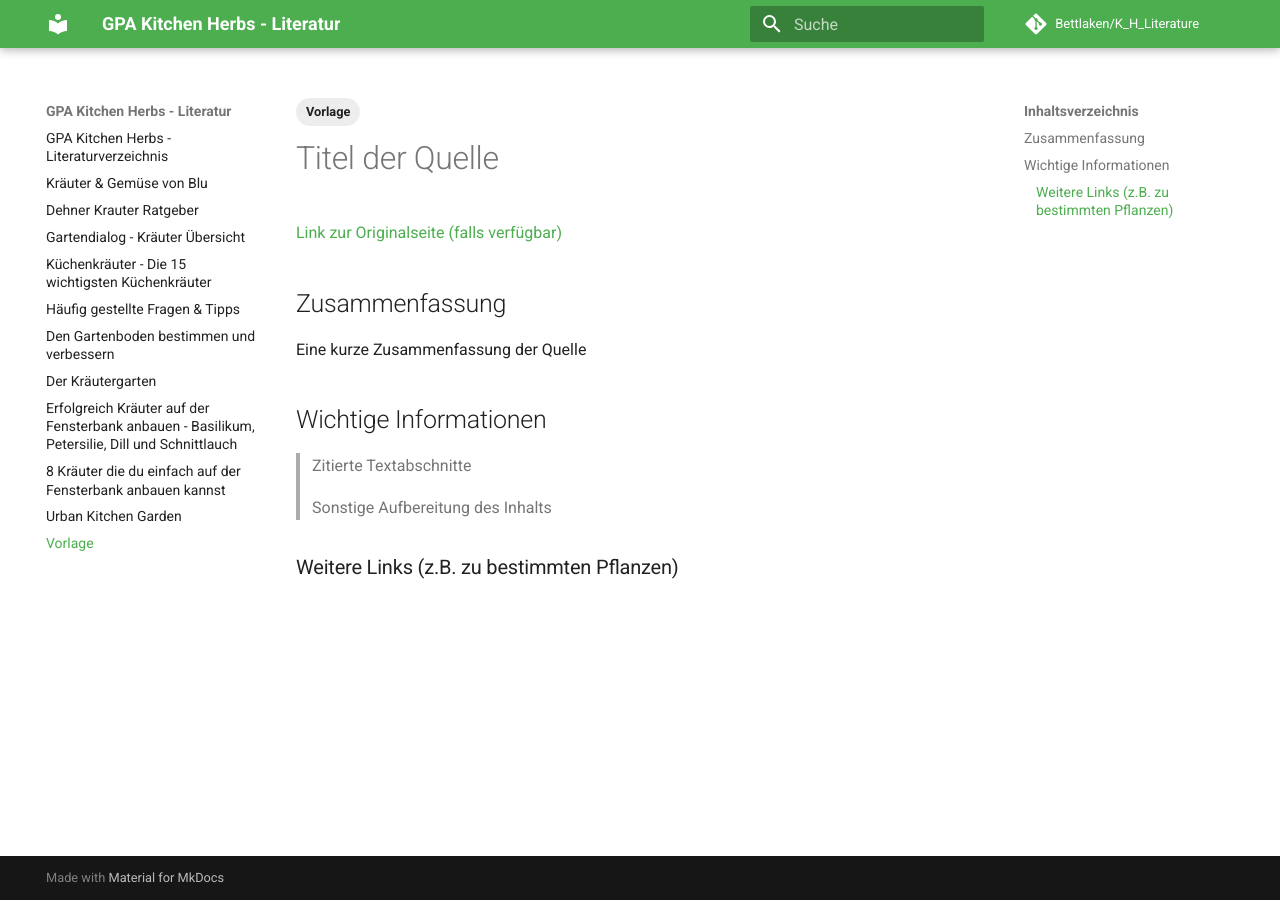
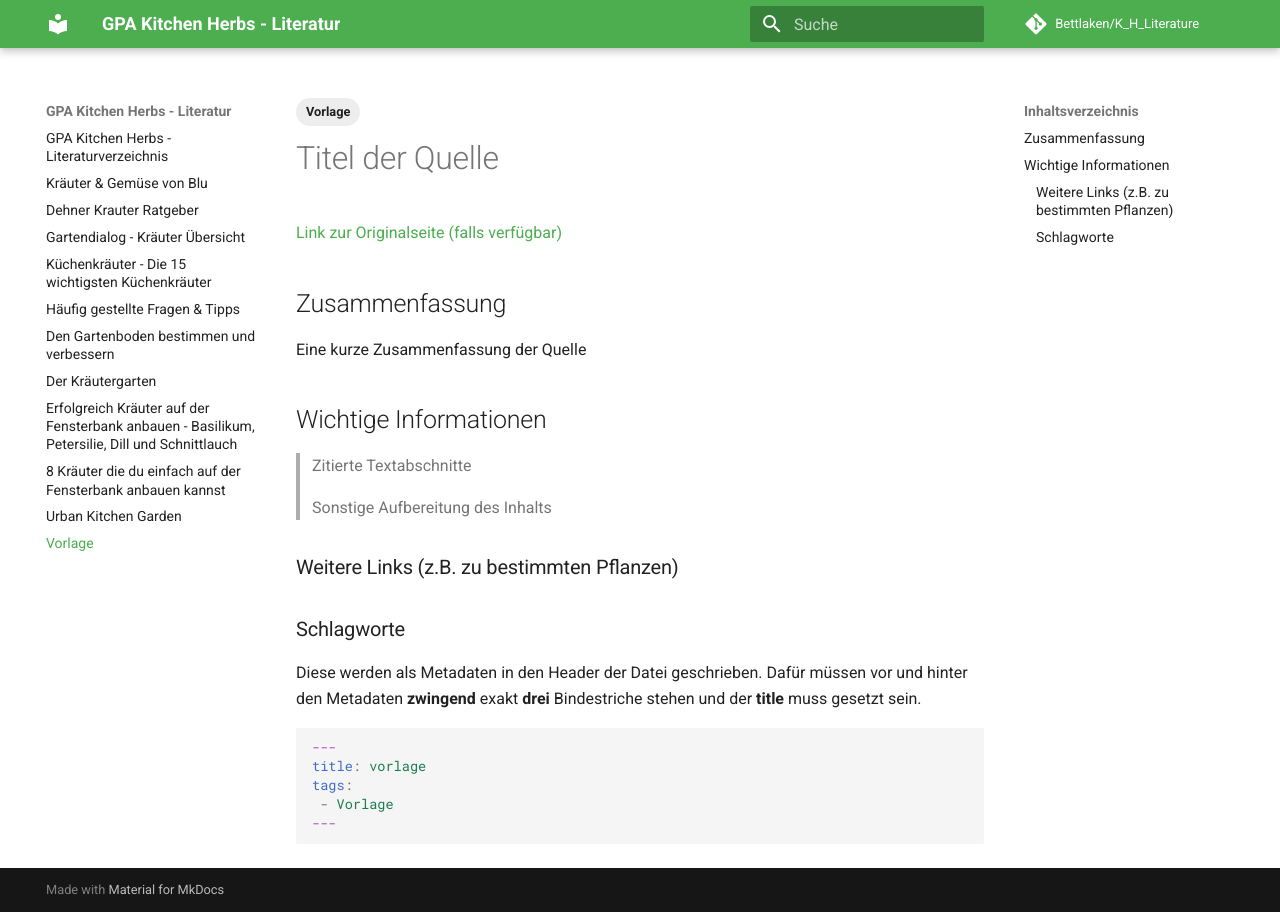
Before and after one commit to GP-Digital-Kitchen-Herbs/documentation, an MkDocs documentation site: the page built from docs/vorlage.md, in a window 1280 px wide. Built offline with MkDocs 1.6.1 and Material for MkDocs 9.7.7, drawn with Linux system fonts in a browser that asks for light colours; comment, search, counter and statistics services are not loaded.

````diff
--- a/docs/vorlage.md
+++ b/docs/vorlage.md
@@ -19,3 +19,15 @@ Eine kurze Zusammenfassung der Quelle
 > Sonstige Aufbereitung des Inhalts
 
 ### Weitere Links (z.B. zu bestimmten Pflanzen)
+
+### Schlagworte
+
+Diese werden als Metadaten in den Header der Datei geschrieben. Dafür müssen vor und hinter den Metadaten **zwingend** exakt **drei** Bindestriche stehen und der **title** muss gesetzt sein.
+
+```yaml
+---
+title: vorlage
+tags:
+ - Vorlage
+---
+```
````
Also changed, not shown: README.md (+9 -5 lines).
